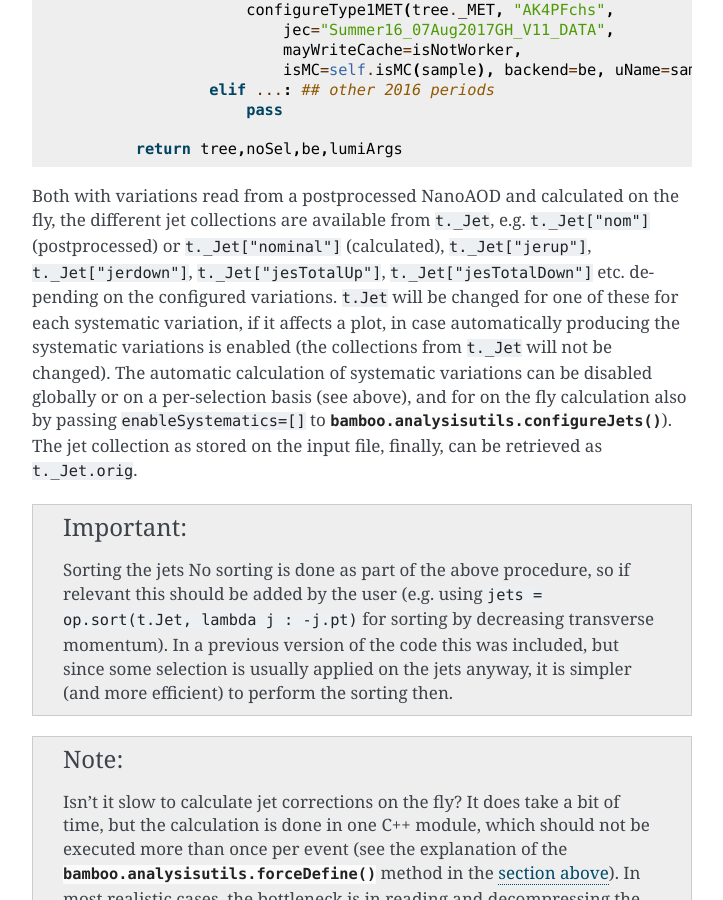
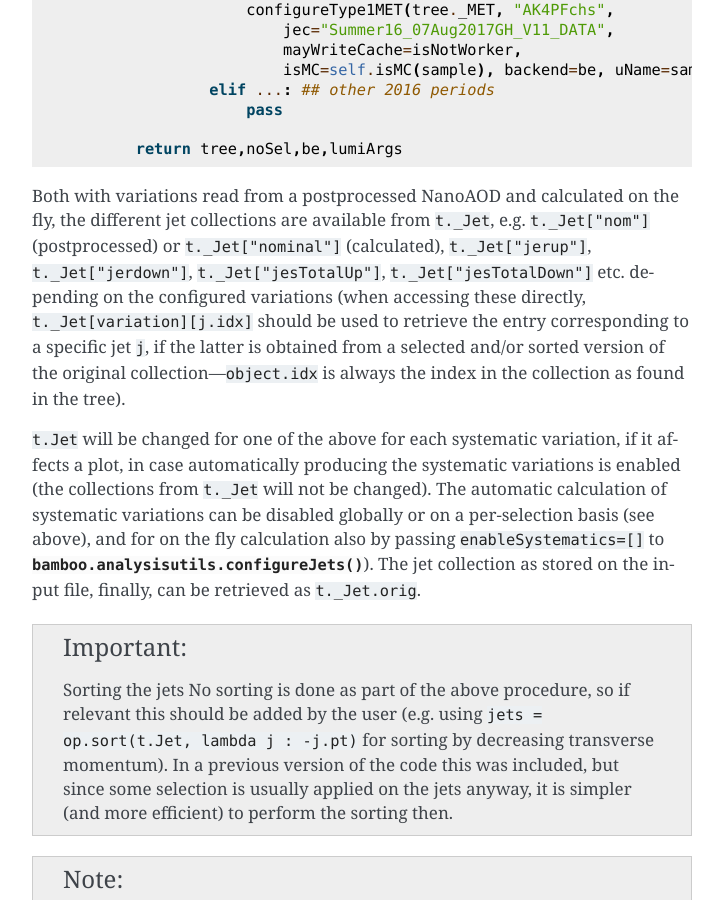
Before and after one commit to recotoolsbenchmarks/BambooAnalysis, a Sphinx documentation site: the page built from doc/recipes.rst, in a window 1280 px wide and 900 px high, scrolled down 4669 px. Shown: the whole window, without its empty margins (388-1111 px from the left). Built offline with Sphinx 7.4.7, drawn with Linux system fonts in a browser that asks for light colours.

```diff
--- a/doc/recipes.rst
+++ b/doc/recipes.rst
@@ -258,8 +258,13 @@ Both with variations read from a postprocessed NanoAOD and calculated on the
 fly, the different jet collections are available from ``t._Jet``, e.g.
 ``t._Jet["nom"]`` (postprocessed) or ``t._Jet["nominal"]`` (calculated),
 ``t._Jet["jerup"]``, ``t._Jet["jerdown"]``, ``t._Jet["jesTotalUp"]``,
-``t._Jet["jesTotalDown"]`` etc. depending on the configured variations.
-``t.Jet`` will be changed for one of these for each systematic variation,
+``t._Jet["jesTotalDown"]`` etc. depending on the configured variations
+(when accessing these directly, ``t._Jet[variation][j.idx]`` should be used
+to retrieve the entry corresponding to a specific jet ``j``, if the latter is
+obtained from a selected and/or sorted version of the original collection |---|
+``object.idx`` is always the index in the collection as found in the tree).
+
+``t.Jet`` will be changed for one of the above for each systematic variation,
 if it affects a plot, in case automatically producing the systematic variations
 is enabled (the collections from ``t._Jet`` will not be changed).
 The automatic calculation of systematic variations can be disabled globally
```
Also changed, not shown: doc/userguide.rst (+9 -0 lines).
